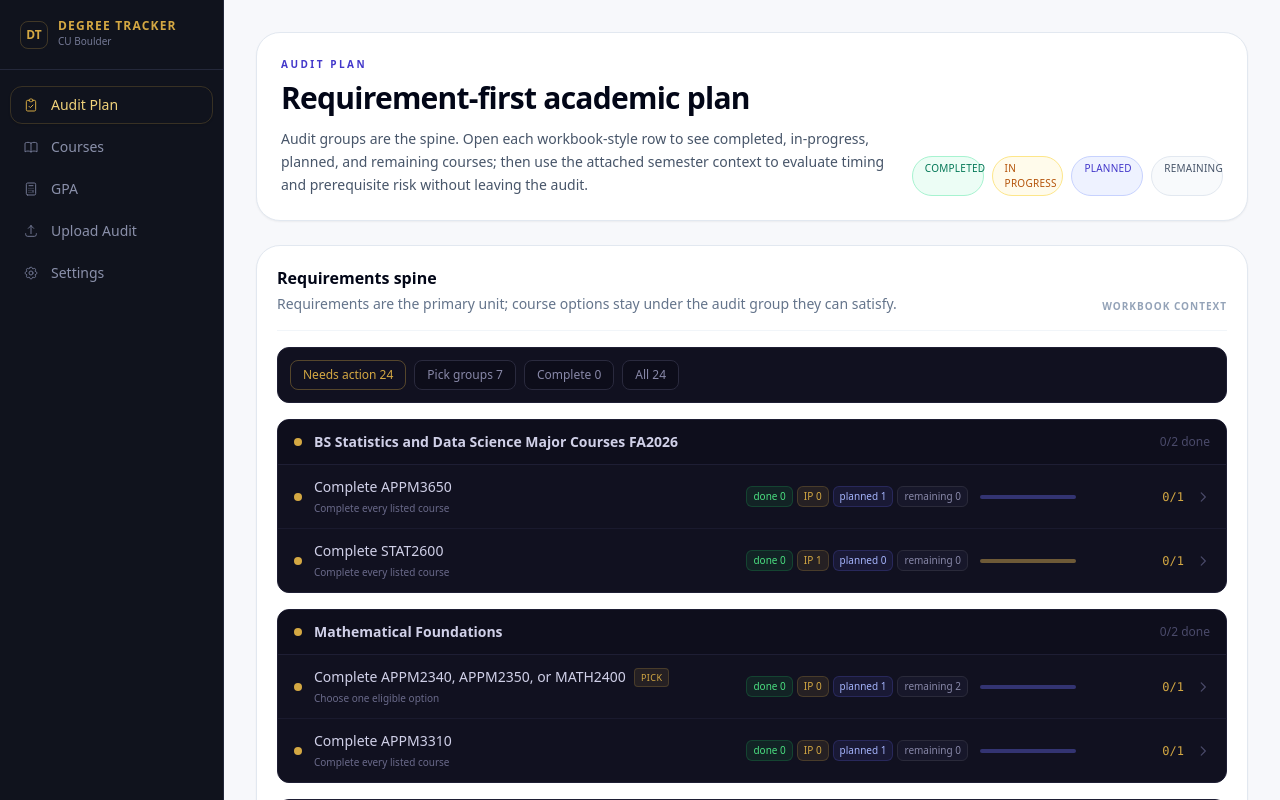
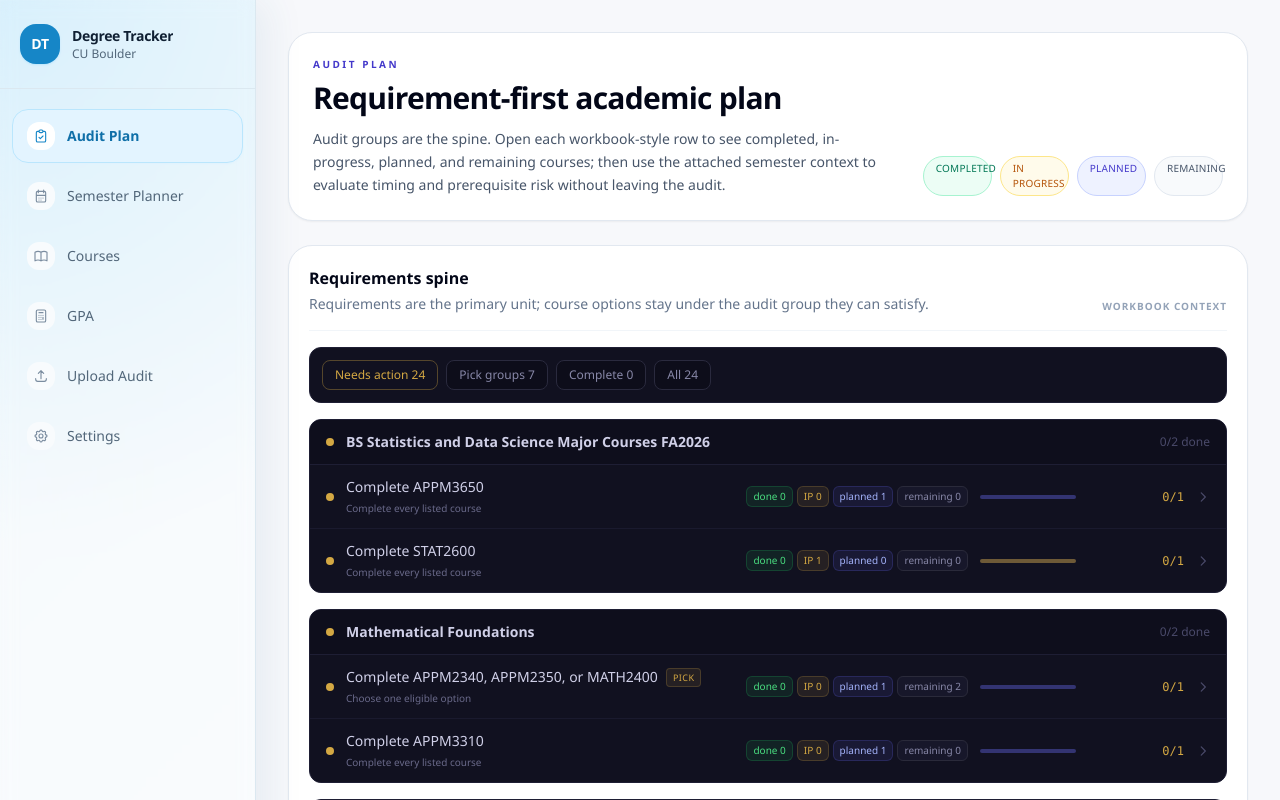
Before and after one commit to 303Devs/Degree_Tracker, a Next.js app: page / in a window 1280 px wide. Shown: the top 800 px of the page. Built offline with nearby package versions, Linux system fonts and the light colour scheme.

Commit message:
Build UI foundation shell

```diff
--- a/app/globals.css
+++ b/app/globals.css
@@ -3,18 +3,46 @@
 @tailwind utilities;
 
 :root {
-  --bg: #0f1117;
-  --surface: #1a1d27;
-  --border: #2a2d3a;
-  --text: #e2e8f0;
-  --muted: #8892a4;
-  --accent: #6366f1;
-  --green: #22c55e;
-  --yellow: #eab308;
-  --red: #ef4444;
+  --app-bg: #f5f9fc;
+  --app-bg-soft: #eef6fb;
+  --surface: #ffffff;
+  --surface-subtle: #f8fbfd;
+  --surface-tinted: #e8f4fb;
+  --border: #dbe8f0;
+  --border-strong: #bdd3e2;
+  --text: #102033;
+  --text-secondary: #52677a;
+  --text-muted: #7b8da0;
+  --accent: #1686c7;
+  --accent-strong: #0f6fa8;
+  --accent-soft: #e3f4ff;
+  --success: #059669;
+  --warning: #d97706;
+  --danger: #dc2626;
+  --radius-card: 1.25rem;
+  --radius-control: 0.875rem;
+  --shadow-soft: 0 18px 45px rgba(37, 99, 135, 0.10);
+}
+
+* {
+  box-sizing: border-box;
+}
+
+html {
+  background: var(--app-bg);
 }
 
 body {
-  background-color: var(--bg);
+  min-height: 100vh;
+  background:
+    radial-gradient(circle at top left, rgba(125, 211, 252, 0.24), transparent 34rem),
+    linear-gradient(135deg, var(--app-bg) 0%, #ffffff 46%, var(--app-bg-soft) 100%);
+  color: var(--text);
+  font-family: ui-rounded, "SF Pro Rounded", "Avenir Next", Avenir, "Segoe UI", system-ui, -apple-system, BlinkMacSystemFont, sans-serif;
+  font-feature-settings: "ss01" on, "cv01" on;
+}
+
+::selection {
+  background: rgba(22, 134, 199, 0.18);
   color: var(--text);
 }
--- a/app/layout.tsx
+++ b/app/layout.tsx
@@ -14,9 +14,9 @@ export default function RootLayout({
 }) {
   return (
     <html lang="en">
-      <body className="flex min-h-screen bg-[#0a0a12] text-[#d0d0e8]">
+      <body className="flex min-h-screen flex-col text-[var(--text)] antialiased md:flex-row">
         <Sidebar />
-        <main className="flex-1 overflow-auto">{children}</main>
+        <main className="min-w-0 flex-1 overflow-auto">{children}</main>
       </body>
     </html>
   );
--- a/components/Sidebar.tsx
+++ b/components/Sidebar.tsx
@@ -7,87 +7,122 @@ import { PRIMARY_NAV, type NavItem } from "@/lib/navigation";
 
 const ICONS: Record<NavItem["icon"], React.ReactNode> = {
   upload: (
-    <svg className="w-4 h-4" fill="none" stroke="currentColor" viewBox="0 0 24 24">
-      <path strokeLinecap="round" strokeLinejoin="round" strokeWidth={1.5}
+    <svg className="h-4 w-4" fill="none" stroke="currentColor" viewBox="0 0 24 24" aria-hidden="true">
+      <path strokeLinecap="round" strokeLinejoin="round" strokeWidth={1.7}
         d="M4 16v1a3 3 0 003 3h10a3 3 0 003-3v-1m-4-8l-4-4m0 0L8 8m4-4v12" />
     </svg>
   ),
   plan: (
-    <svg className="w-4 h-4" fill="none" stroke="currentColor" viewBox="0 0 24 24">
-      <path strokeLinecap="round" strokeLinejoin="round" strokeWidth={1.5}
+    <svg className="h-4 w-4" fill="none" stroke="currentColor" viewBox="0 0 24 24" aria-hidden="true">
+      <path strokeLinecap="round" strokeLinejoin="round" strokeWidth={1.7}
         d="M9 5H7a2 2 0 00-2 2v12a2 2 0 002 2h10a2 2 0 002-2V7a2 2 0 00-2-2h-2M9 5a2 2 0 002 2h2a2 2 0 002-2M9 5a2 2 0 012-2h2a2 2 0 012 2m-6 9l2 2 4-4" />
     </svg>
   ),
+  planner: (
+    <svg className="h-4 w-4" fill="none" stroke="currentColor" viewBox="0 0 24 24" aria-hidden="true">
+      <path strokeLinecap="round" strokeLinejoin="round" strokeWidth={1.7}
+        d="M8 7V3m8 4V3M5 11h14M7 21h10a2 2 0 002-2V7a2 2 0 00-2-2H7a2 2 0 00-2 2v12a2 2 0 002 2zm2-6h.01M12 15h.01M15 15h.01M9 18h.01M12 18h.01" />
+    </svg>
+  ),
   library: (
-    <svg className="w-4 h-4" fill="none" stroke="currentColor" viewBox="0 0 24 24">
-      <path strokeLinecap="round" strokeLinejoin="round" strokeWidth={1.5}
+    <svg className="h-4 w-4" fill="none" stroke="currentColor" viewBox="0 0 24 24" aria-hidden="true">
+      <path strokeLinecap="round" strokeLinejoin="round" strokeWidth={1.7}
         d="M12 6.253v13m0-13C10.832 5.477 9.246 5 7.5 5S4.168 5.477 3 6.253v13C4.168 18.477 5.754 18 7.5 18s3.332.477 4.5 1.253m0-13C13.168 5.477 14.754 5 16.5 5c1.747 0 3.332.477 4.5 1.253v13C19.832 18.477 18.247 18 16.5 18c-1.746 0-3.332.477-4.5 1.253" />
     </svg>
   ),
   gpa: (
-    <svg className="w-4 h-4" fill="none" stroke="currentColor" viewBox="0 0 24 24">
-      <path strokeLinecap="round" strokeLinejoin="round" strokeWidth={1.5}
+    <svg className="h-4 w-4" fill="none" stroke="currentColor" viewBox="0 0 24 24" aria-hidden="true">
+      <path strokeLinecap="round" strokeLinejoin="round" strokeWidth={1.7}
         d="M9 7h6m0 10v-3m-3 3h.01M9 17h.01M9 14h.01M12 14h.01M15 11h.01M12 11h.01M9 11h.01M7 21h10a2 2 0 002-2V5a2 2 0 00-2-2H7a2 2 0 00-2 2v14a2 2 0 002 2z" />
     </svg>
   ),
   settings: (
-    <svg className="w-4 h-4" fill="none" stroke="currentColor" viewBox="0 0 24 24">
-      <path strokeLinecap="round" strokeLinejoin="round" strokeWidth={1.5}
+    <svg className="h-4 w-4" fill="none" stroke="currentColor" viewBox="0 0 24 24" aria-hidden="true">
+      <path strokeLinecap="round" strokeLinejoin="round" strokeWidth={1.7}
         d="M10.325 4.317c.426-1.756 2.924-1.756 3.35 0a1.724 1.724 0 002.573 1.066c1.543-.94 3.31.826 2.37 2.37a1.724 1.724 0 001.065 2.572c1.756.426 1.756 2.924 0 3.35a1.724 1.724 0 00-1.066 2.573c.94 1.543-.826 3.31-2.37 2.37a1.724 1.724 0 00-2.572 1.065c-.426 1.756-2.924 1.756-3.35 0a1.724 1.724 0 00-2.573-1.066c-1.543.94-3.31-.826-2.37-2.37a1.724 1.724 0 00-1.065-2.572c-1.756-.426-1.756-2.924 0-3.35a1.724 1.724 0 001.066-2.573c-.94-1.543.826-3.31 2.37-2.37.996.608 2.296.07 2.572-1.065z" />
-      <path strokeLinecap="round" strokeLinejoin="round" strokeWidth={1.5}
+      <path strokeLinecap="round" strokeLinejoin="round" strokeWidth={1.7}
         d="M15 12a3 3 0 11-6 0 3 3 0 016 0z" />
     </svg>
   ),
 };
 
+function isActive(pathname: string, href: string) {
+  return pathname === href || (href === "/" && pathname === "/degree-plan");
+}
+
+function BrandMark() {
+  return (
+    <div className="flex items-center gap-3">
+      <div className="flex h-10 w-10 items-center justify-center rounded-2xl bg-[var(--accent)] text-sm font-extrabold tracking-tight text-white shadow-sm shadow-sky-200">
+        DT
+      </div>
+      <div className="min-w-0">
+        <p className="truncate text-sm font-extrabold tracking-tight text-[var(--text)]">Degree Tracker</p>
+        <p className="text-xs font-medium text-[var(--text-secondary)]">CU Boulder</p>
+      </div>
+    </div>
+  );
+}
+
 export default function Sidebar() {
   const pathname = usePathname();
+  const navItems = PRIMARY_NAV.map((item) => ({ ...item, active: isActive(pathname, item.href) }));
 
   return (
-    <aside className="w-56 shrink-0 flex flex-col bg-[#10131d] border-r border-[#24283a] min-h-screen">
-      {/* Logo */}
-      <div className="px-5 py-5 border-b border-[#24283a]">
-        <div className="flex items-center gap-2.5">
-          <div className="w-7 h-7 rounded-lg bg-[#d4a843]/12 border border-[#d4a843]/25 flex items-center justify-center">
-            <span className="text-[#d4a843] text-xs font-bold">DT</span>
-          </div>
-          <div>
-            <h1 className="text-xs font-bold text-[#d4a843] uppercase tracking-widest leading-none">
-              Degree Tracker
-            </h1>
-            <p className="text-[10px] text-[#737894] mt-0.5">CU Boulder</p>
-          </div>
+    <>
+      <header className="sticky top-0 z-30 border-b border-[var(--border)] bg-white/95 shadow-sm shadow-sky-100/50 backdrop-blur md:hidden">
+        <div className="px-4 py-3">
+          <BrandMark />
         </div>
-      </div>
-
-      {/* Nav */}
-      <nav className="flex-1 px-2.5 py-4 space-y-1">
-        {PRIMARY_NAV.map(({ href, label, icon }) => {
-          const active = pathname === href || (href === "/" && pathname === "/degree-plan");
-          return (
+        <nav className="flex gap-2 overflow-x-auto px-3 pb-3" aria-label="Primary navigation">
+          {navItems.map(({ href, label, shortLabel, icon, active }) => (
             <Link
               key={href}
               href={href}
-              className={`flex items-center gap-3 px-3 py-2.5 rounded-xl text-sm transition-all duration-150 ${
+              aria-current={active ? "page" : undefined}
+              className={`flex shrink-0 items-center gap-2 rounded-full border px-3 py-2 text-xs font-semibold transition-colors ${
                 active
-                  ? "bg-[#d4a843]/12 text-[#f0d27a] font-medium border border-[#d4a843]/20 shadow-sm shadow-black/10"
-                  : "text-[#8a90aa] hover:text-[#d8dbea] hover:bg-white/[0.04] border border-transparent"
+                  ? "border-sky-200 bg-[var(--accent-soft)] text-[var(--accent-strong)]"
+                  : "border-[var(--border)] bg-white text-[var(--text-secondary)] hover:border-sky-200 hover:text-[var(--accent-strong)]"
               }`}
             >
-              <span className={`shrink-0 ${active ? "text-[#d4a843]" : "text-[#6f7590]"}`}>
+              <span className="shrink-0">{ICONS[icon]}</span>
+              <span>{shortLabel ?? label}</span>
+            </Link>
+          ))}
+        </nav>
+      </header>
+
+      <aside className="hidden min-h-screen w-64 shrink-0 flex-col border-r border-[var(--border)] bg-white/88 shadow-[12px_0_36px_rgba(37,99,135,0.08)] backdrop-blur md:flex">
+        <div className="border-b border-[var(--border)] px-5 py-6">
+          <BrandMark />
+        </div>
+
+        <nav className="flex-1 space-y-1.5 px-3 py-5" aria-label="Primary navigation">
+          {navItems.map(({ href, label, icon, active }) => (
+            <Link
+              key={href}
+              href={href}
+              aria-current={active ? "page" : undefined}
+              className={`flex items-center gap-3 rounded-2xl border px-3.5 py-3 text-sm transition-colors ${
+                active
+                  ? "border-sky-200 bg-[var(--accent-soft)] font-bold text-[var(--accent-strong)] shadow-sm shadow-sky-100"
+                  : "border-transparent text-[var(--text-secondary)] hover:border-[var(--border)] hover:bg-[var(--surface-subtle)] hover:text-[var(--accent-strong)]"
+              }`}
+            >
+              <span className={`shrink-0 rounded-xl p-1.5 ${active ? "bg-white text-[var(--accent)]" : "bg-[var(--surface-subtle)] text-[var(--text-muted)]"}`}>
                 {ICONS[icon]}
               </span>
-              <span className="leading-none">{label}</span>
+              <span className="leading-tight">{label}</span>
             </Link>
-          );
-        })}
-      </nav>
+          ))}
+        </nav>
 
-      {/* Footer */}
-      <div className="px-5 py-4 border-t border-[#24283a]">
-        <p className="text-xs font-medium text-[#a0a5ba]">Anthony Merino</p>
-        <p className="text-[10px] text-[#737894] mt-0.5">B.S. Stats &amp; DS + CS Minor</p>
-      </div>
-    </aside>
+        <div className="border-t border-[var(--border)] px-5 py-5">
+          <p className="text-sm font-bold text-[var(--text)]">Anthony Merino</p>
+          <p className="mt-1 text-xs leading-snug text-[var(--text-secondary)]">B.S. Stats &amp; DS + CS Minor</p>
+        </div>
+      </aside>
+    </>
   );
 }
--- a/lib/navigation.ts
+++ b/lib/navigation.ts
@@ -1,13 +1,15 @@
 export interface NavItem {
   href: string;
   label: string;
-  icon: "upload" | "plan" | "library" | "gpa" | "settings";
+  shortLabel?: string;
+  icon: "upload" | "plan" | "planner" | "library" | "gpa" | "settings";
 }
 
 export const PRIMARY_NAV: NavItem[] = [
   { href: "/", label: "Audit Plan", icon: "plan" },
+  { href: "/planner", label: "Semester Planner", shortLabel: "Planner", icon: "planner" },
   { href: "/courses", label: "Courses", icon: "library" },
   { href: "/gpa", label: "GPA", icon: "gpa" },
-  { href: "/upload", label: "Upload Audit", icon: "upload" },
+  { href: "/upload", label: "Upload Audit", shortLabel: "Upload", icon: "upload" },
   { href: "/settings", label: "Settings", icon: "settings" },
 ];
```
Also changed, not shown: 1 other file (tests, documents, lock files or other folders).
